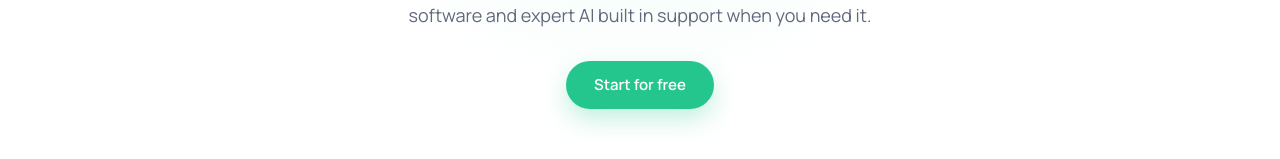
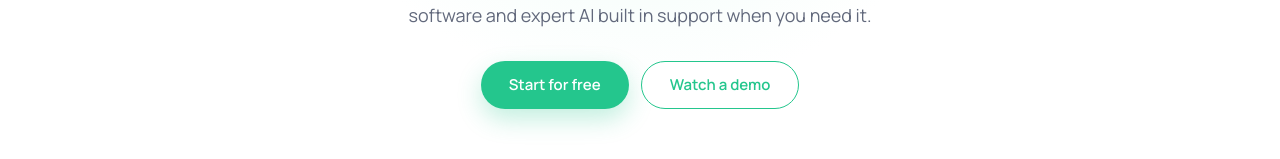
Before and after one commit to crossub-thongz/crossub_web_marketing, a Next.js app in the folder apps/marketing/: page / in a window 1280 px wide. Shown: the part 441-600 px from the top of the page. Built offline with nearby package versions, Linux system fonts and the light colour scheme; no server answers.

Commit message:
Update home-page.tsx

```diff
--- a/apps/marketing/components/site/home-page.tsx
+++ b/apps/marketing/components/site/home-page.tsx
@@ -82,6 +82,7 @@ export function HomePage({ region = 'AU' }: { region?: RegionCode }) {
           </p>
           <div className="mt-8 flex flex-col justify-center gap-3 sm:flex-row">
             <PrimaryLink href={startFree}>Start for free</PrimaryLink>
+            <SecondaryLink href={bookDemo}>Watch a demo</SecondaryLink>
           </div>
         </div>
       </section>
```
